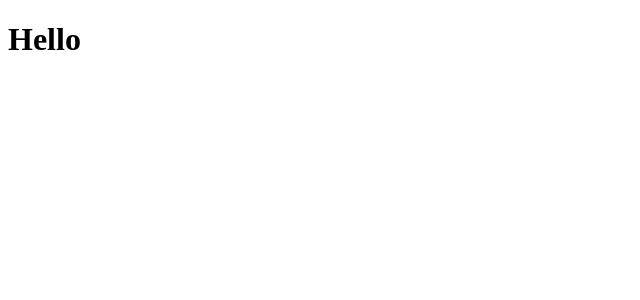
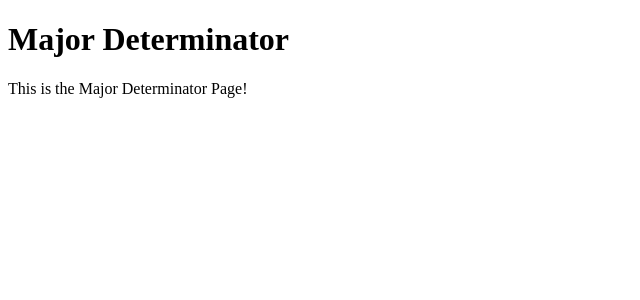
Before and after one commit to FRL200/Frosty_Penguins, a React (Create React App) app: page /MajorDeterminator in a window 1280 px wide. Shown: the top 300 px of the page, without its empty margins (0-640 px from the left). Built offline with nearby package versions, Linux system fonts and the light colour scheme.

Commit message:
fixes routing issues

```diff
--- a/package.json
+++ b/package.json
@@ -4,6 +4,7 @@
   "private": true,
   "dependencies": {
     "@apollo/react-hooks": "^4.0.0",
+    "@semantic-ui-react/css-patch": "^1.0.0",
     "@testing-library/jest-dom": "^5.16.2",
     "@testing-library/react": "^12.1.3",
     "@testing-library/user-event": "^13.5.0",
@@ -12,7 +13,6 @@
     "apollo-link-http": "^1.5.17",
     "react": "^17.0.2",
     "react-dom": "^17.0.2",
-    "react-router-dom": "^6.2.2",
     "react-scripts": "5.0.0",
     "semantic-ui-css": "^2.4.1",
     "semantic-ui-react": "^2.1.2",
@@ -41,5 +41,8 @@
       "last 1 firefox version",
       "last 1 safari version"
     ]
+  },
+  "devDependencies": {
+    "react-router-dom": "^6.2.2"
   }
 }
--- a/src/App.js
+++ b/src/App.js
@@ -1,21 +1,42 @@
-import React from 'react'
-import { BrowserRouter as Router,Route } from 'react-router-dom';
+import React from 'react';
+import { BrowserRouter, Routes, Route, Link } from "react-router-dom";
+import './App.css';
+import Home from './pages/Home.js';
+import Layout from "./pages/Layout";
+import NoPage from "./pages/NoPage";
+import MajorDeterminator from "./pages/MajorDeterminator";
+
+//import reportWebVitals from './reportWebVitals';
 //import 'semantic-ui-css/semantic.min.css';
 //fix this ^^
 
 
-import './App.css';
-
-import Home from './pages/Home';
 
 function App() {
-  return (
-    <div><h1>Hello</h1></div>
-    //  <Router>
-    //    <Route exact path="/" component={Home} />
-    //  </Router>
+    return (
+        <BrowserRouter>
+            <Routes>
+                <Route path="/" element={<Layout />}>
+                    <Route index element={<Home />} />
+                    <Route path="*" element={<NoPage />} />
+                    <Route path="MajorDeterminator" element={<MajorDeterminator />} />
+                </Route>
+            </Routes>
+        </BrowserRouter>
+    );
+}
+
+export default App;
+
+/*function App() {
+    return (
+        //<div><h1>Hello</h1></div>
+        Home()
+      //window.location.replace(Home);
+      //<Router>
+      //  <Route exact path="/" component={Home} />
+     // </Router>
     //fix this too ^^
   );
 }
-
-export default App;
+*/
--- a/src/index.js
+++ b/src/index.js
@@ -1,16 +1,24 @@
+import ReactDOM from 'react-dom';
 import React from 'react';
-import ReactDOM from 'react-dom';
 import App from './App';
-import reportWebVitals from './reportWebVitals';
 
+ReactDOM.render(
+    <App />, document.getElementById('root')
+);
+
+/*
+ReactDOM.render(<App />, document.getElementById("root"));*/
+
+/*
 ReactDOM.render(
   <React.StrictMode>
     <App />
   </React.StrictMode>,
-  document.getElementById('root')
+    document.getElementById('root')
 );
 
 // If you want to start measuring performance in your app, pass a function
 // to log results (for example: reportWebVitals(console.log))
 // or send to an analytics endpoint. Learn more: https://bit.ly/CRA-vitals
-reportWebVitals();
+//reportWebVitals();
+*/
--- a/src/pages/Home.js
+++ b/src/pages/Home.js
@@ -1,12 +1,26 @@
-import React from 'react';
+import {React} from 'react';
 
-function Home(){
+
+const Home = () => {
+    return <>
+        <h1>Home</h1>
+        <p1>This is the home page!</p1>
+        </>;
+};
+
+export default Home;
+
+/*
+export function Home(){
 return(
 
     <div>
         <h1>Home Page</h1>
+        <p1>Here is some placeholder text! </p1>
+        <p1>On this page, you will be inputting the information we need from you! </p1>
     </div>
-);
+    );
 }
 
-export default Home;
+export default Home()
+*/
--- /dev/null
+++ b/src/pages/Layout.js
@@ -0,0 +1,25 @@
+import { Outlet, Link } from "react-router-dom";
+
+//Below is code that when put between the <ul> and </ul> will bring it up in bullet points
+/*          <li>
+            <Link to="/">Home</Link>
+          </li>
+          <li>
+            <Link to="/MajorDeterminator">Major Determinator</Link>
+          </li>
+          */
+
+const Layout = () => {
+    return (
+      <>
+      <nav>
+        <ul>
+        </ul>
+        </nav>
+          <Outlet />
+
+    </>
+  )
+};
+
+export default Layout;
--- /dev/null
+++ b/src/pages/MajorDeterminator.js
@@ -0,0 +1,11 @@
+import { React } from 'react';
+
+
+const MajorDeterminator = () => {
+    return <>
+        <h1>Major Determinator</h1>
+        <p1>This is the Major Determinator Page!</p1>
+    </>;
+};
+
+export default MajorDeterminator;
--- /dev/null
+++ b/src/pages/NoPage.js
@@ -0,0 +1,5 @@
+const NoPage = () => {
+    return <h1>404</h1>;
+};
+
+export default NoPage;
```
Also changed, not shown: 1 other file (tests, documents, lock files or other folders).
